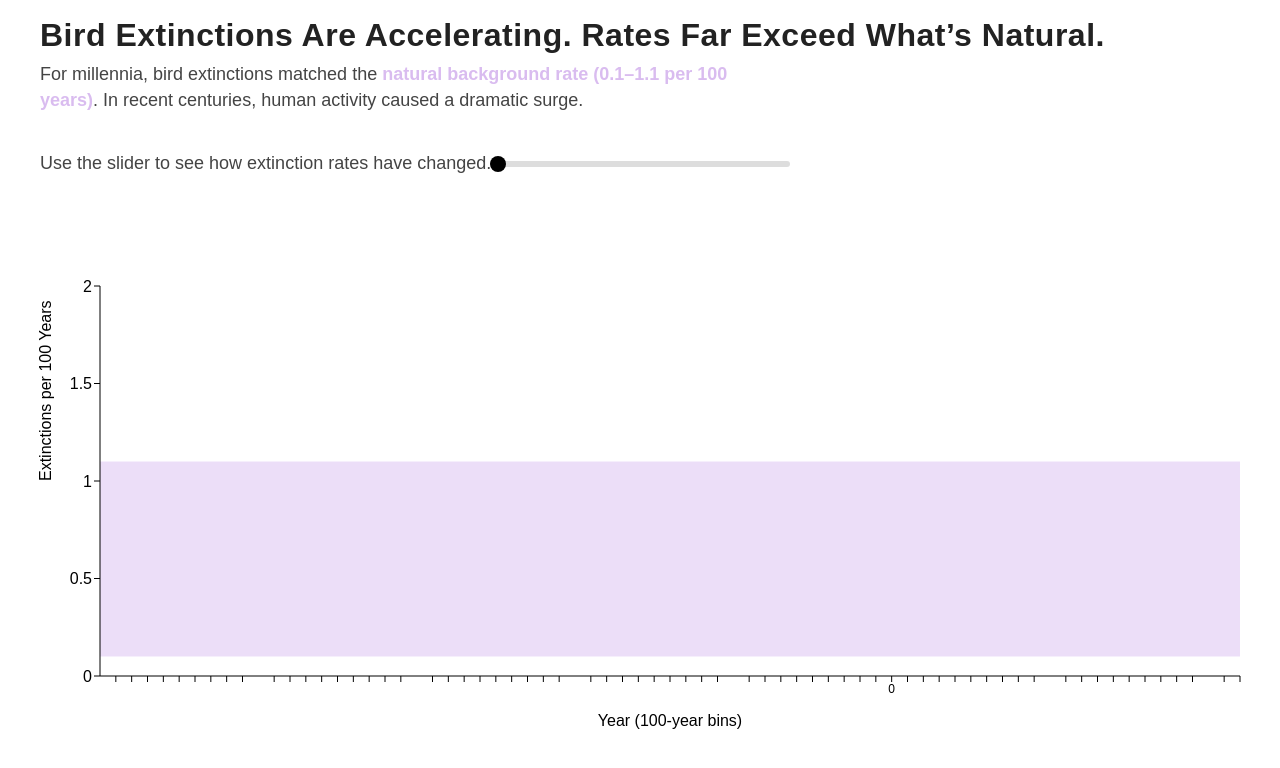
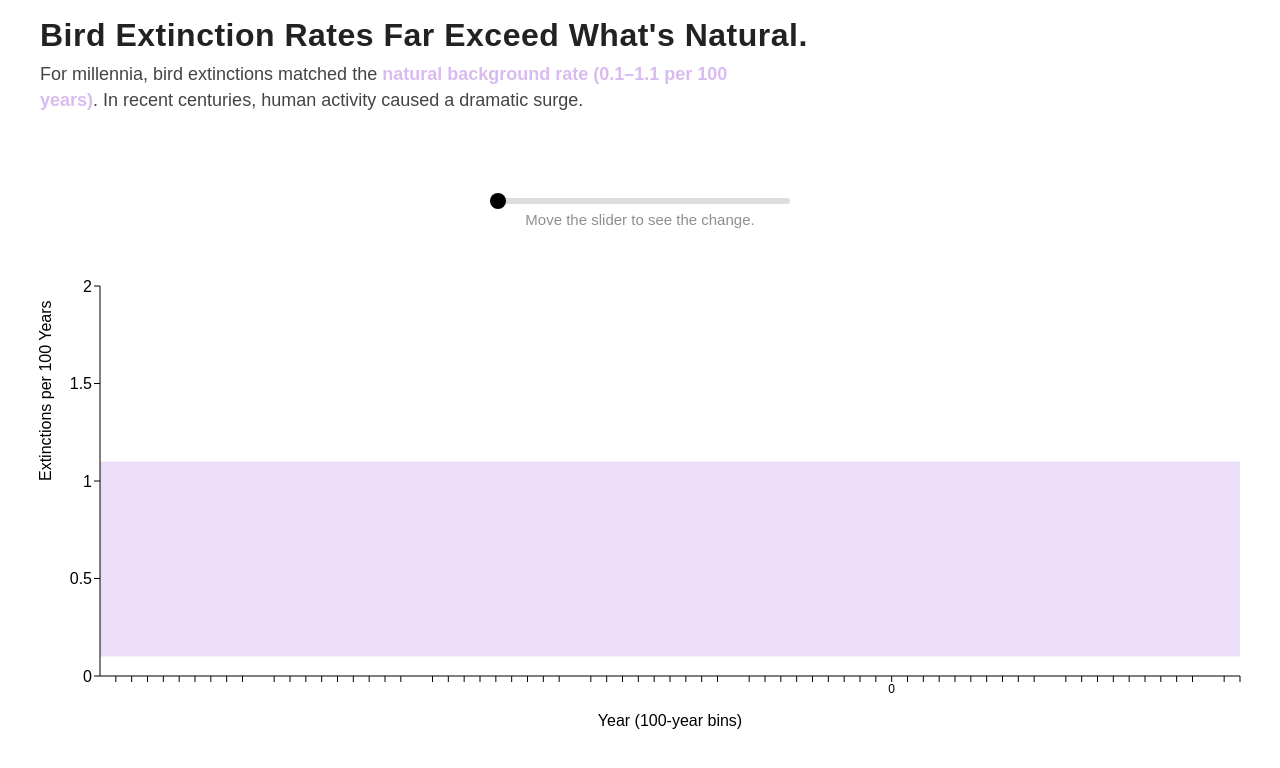
Before and after one commit to intendedsideeffects/birds, a Next.js app: page /charts/line in a window 1280 px wide. Shown: the top 768 px of the page. Built offline with nearby package versions, Linux system fonts and the light colour scheme.

Commit message:
Adjust vertical position of text below slider by 0.3cm

```diff
--- a/src/app/charts/AnimatedExtinctionChart.jsx
+++ b/src/app/charts/AnimatedExtinctionChart.jsx
@@ -349,7 +349,7 @@ export default function AnimatedExtinctionChart() {
   // Slider and controls style
   const controlsStyle = {
     position: "absolute",
-    top: 'calc(138px + 0.6cm)', // moved slider up by 1mm
+    top: 'calc(138px + 1.1cm)', // moved slider down by 0.5cm
     left: "50%",
     transform: "translateX(-50%)",
     zIndex: 20,
@@ -399,7 +399,7 @@ export default function AnimatedExtinctionChart() {
           letterSpacing: 0.5,
           lineHeight: 1.2,
         }}>
-          Bird Extinctions Are Accelerating. Rates Far Exceed What’s Natural.
+          Bird Extinction Rates Far Exceed What's Natural.
         </h1>
         <div style={{
           fontSize: 18,
@@ -415,22 +415,38 @@ export default function AnimatedExtinctionChart() {
             For millennia, bird extinctions matched the <span style={{color: '#A259D9', fontWeight: 600, opacity: 0.4}}>natural background rate (0.1–1.1 per 100 years)</span>. In recent centuries, human activity caused a dramatic surge.
           </div>
           <div style={{ height: 38 }}></div> {/* Increased vertical gap from 18px to 38px */}
-          <div>
-            Use the slider to see how extinction rates have changed.
-          </div>
         </div>
       </div>
       {/* Slider info sentence below subtitle, left-aligned, with vertical gap */}
       {/* Slider row, right-aligned */}
-      <div style={controlsStyle}>
+      <div style={{
+        ...controlsStyle,
+        display: "flex",
+        flexDirection: "column",
+        alignItems: "center",
+        gap: 12,
+        minWidth: "300px"
+      }}>
         <input
           type="range"
           min="0"
           max={data.length}
           value={barEndIndex}
           onChange={handleSliderChange}
-          style={sliderStyle}
+          style={{
+            ...sliderStyle,
+            marginTop: '0.5cm',
+          }}
         />
+        <div style={{
+          marginTop: '-0.2cm',
+          fontSize: 15,
+          color: '#444',
+          opacity: 0.6,
+          textAlign: 'center',
+        }}>
+          Move the slider to see the change.
+        </div>
       </div>
       {/* Custom slider styles */}
       <style>{`
```
